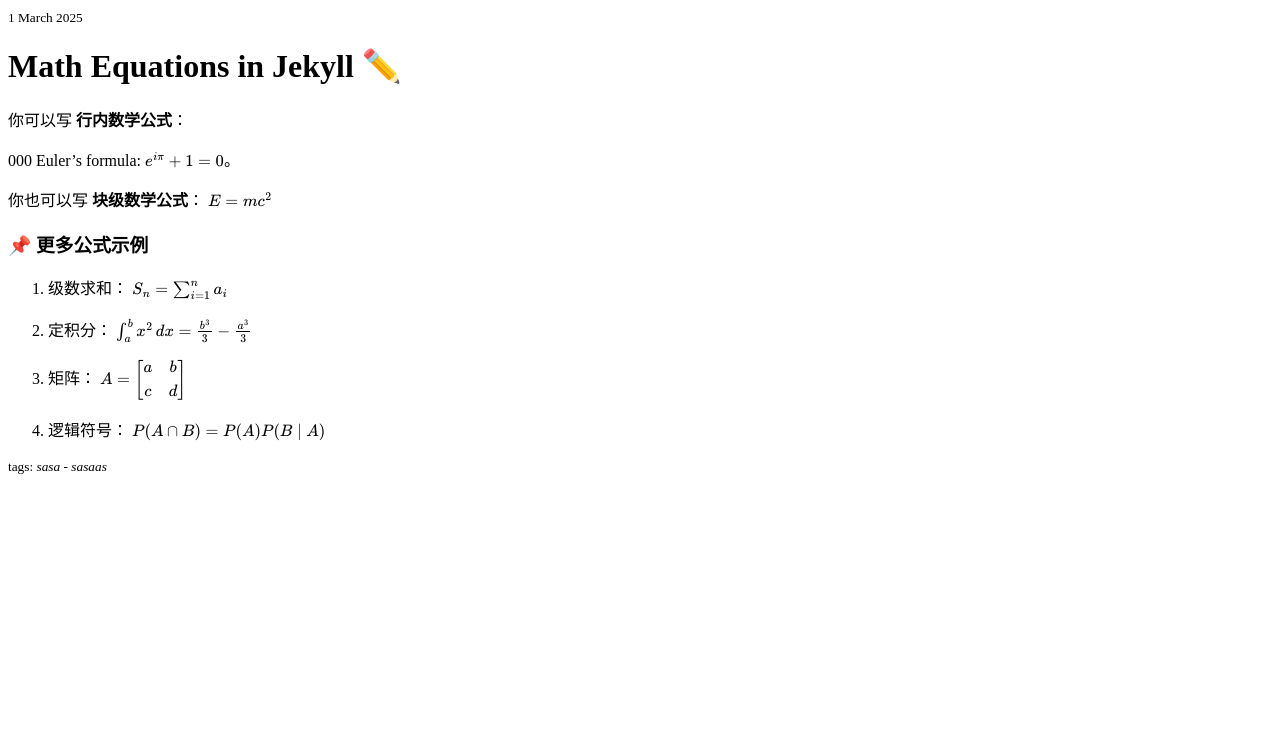
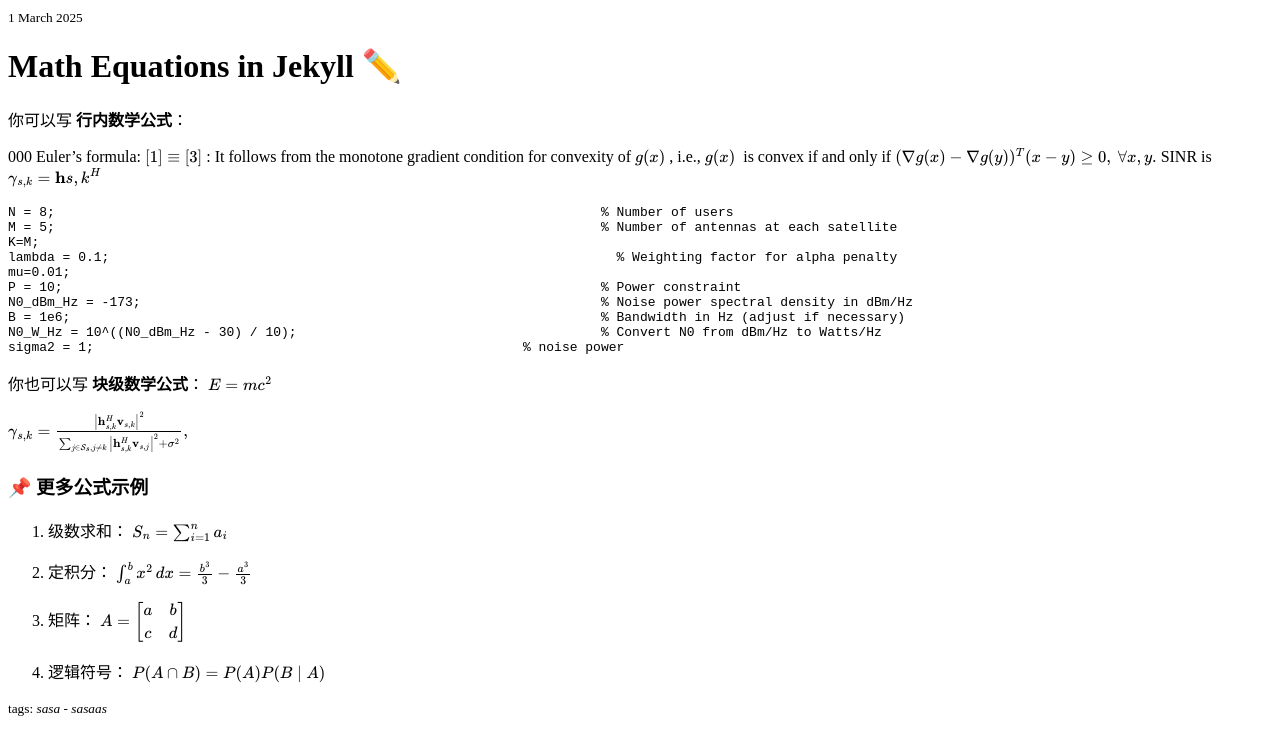
Before and after one commit to wq2li/wq2li.github.io, a Jekyll site: the page built from _posts/2025-03-01-my-first-post.md, in a window 1280 px wide. Shown: the top 755 px of the page. Built offline with Jekyll 4.4.1, drawn with Linux system fonts in a browser that asks for light colours; formulas are drawn with MathJax 3.

Commit message:
Update 2025-03-01-my-first-post.md

````diff
--- a/_posts/2025-03-01-my-first-post.md
+++ b/_posts/2025-03-01-my-first-post.md
@@ -9,8 +9,20 @@ tags: ['sasa','sasaas']
 
 你可以写 **行内数学公式**：
 
-   000  Euler’s formula: $ e^{i\pi} + 1 = 0 $。
+   000  Euler’s formula: $ [1] \equiv [3] $ : It follows from the monotone gradient condition for convexity of $ g(x) $ , i.e., $ g(x) $  is convex if and only if $ (\nabla g(x) - \nabla g(y))^T(x-y) \ge 0,~\forall x,y. $  SINR is $ \gamma_{s,k}=\mathbf{h}{s,k}^{H} $
 
+```
+N = 8;                                                                      % Number of users
+M = 5;                                                                      % Number of antennas at each satellite
+K=M;
+lambda = 0.1;                                                                 % Weighting factor for alpha penalty
+mu=0.01;
+P = 10;                                                                     % Power constraint
+N0_dBm_Hz = -173;                                                           % Noise power spectral density in dBm/Hz
+B = 1e6;                                                                    % Bandwidth in Hz (adjust if necessary)
+N0_W_Hz = 10^((N0_dBm_Hz - 30) / 10);                                       % Convert N0 from dBm/Hz to Watts/Hz
+sigma2 = 1;                                                       % noise power
+```
 
 
 你也可以写 **块级数学公式**：
@@ -18,6 +30,9 @@ $$
 E = mc^2
 $$
 
+$$
+\gamma_{s,k}=\frac{\left|\mathbf{h}_{s,k}^{H} \mathbf{v}_{s,k} \right|^2}{\sum_{j\in \mathcal{S}_s, j \neq k} \left|\mathbf{h}_{s,k}^{H}\mathbf{v}_{s,j} \right|^2 + \sigma^2},
+$$
 ### 📌 **更多公式示例**
 1. 级数求和：
    $$
````
Also changed, not shown: other parts of _posts/2025-03-01-my-first-post.md (+1 -1 lines).
